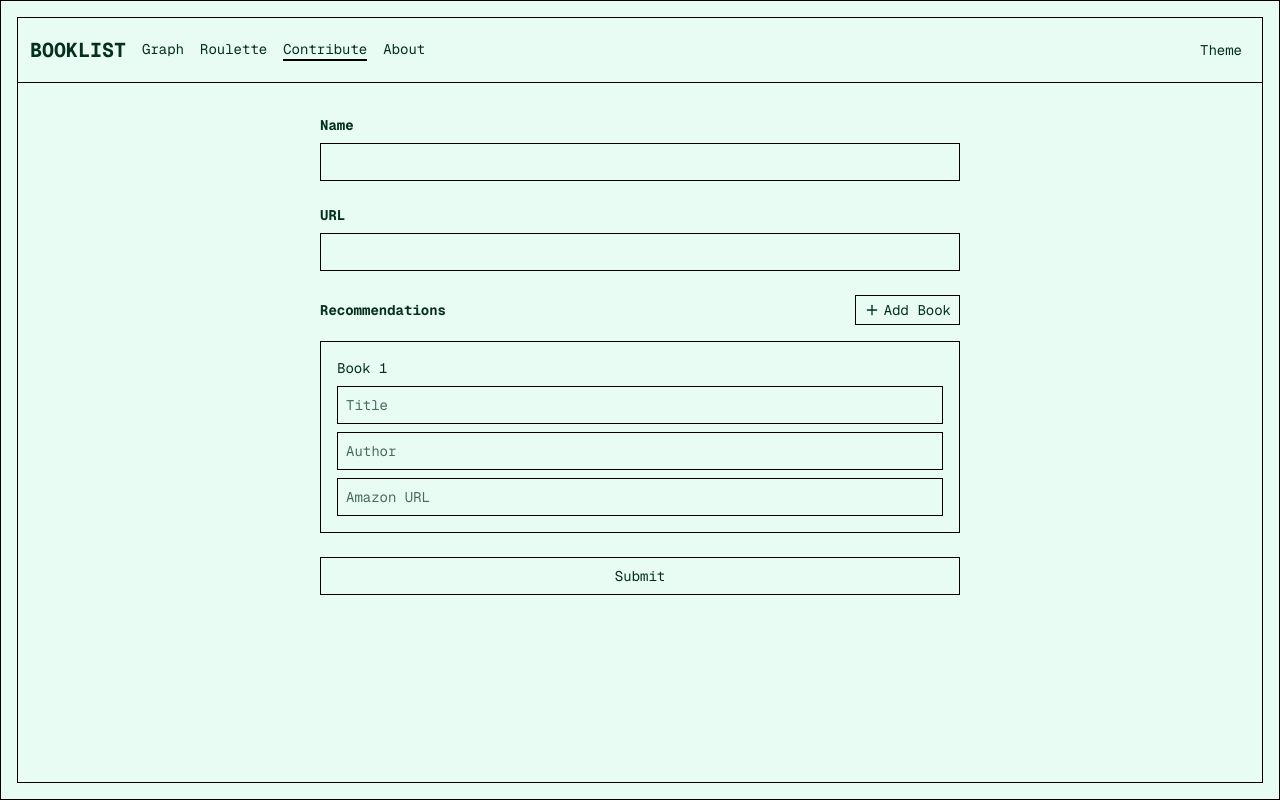
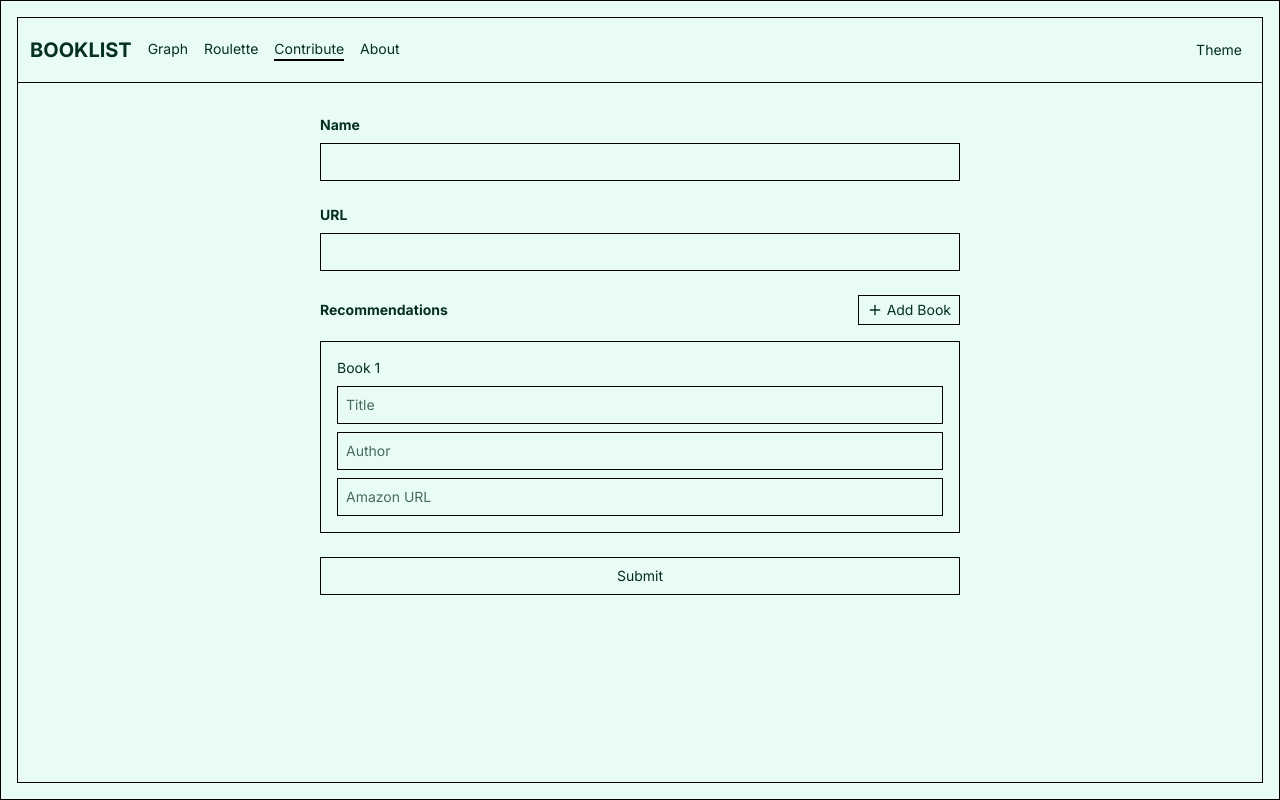
Before and after one commit to alanagoyal/booklist, a Next.js app: page /contribute in a window 1280 px wide. Built offline with nearby package versions, Linux system fonts and the light colour scheme.

Commit message:
change font to inter

```diff
--- a/app/layout.tsx
+++ b/app/layout.tsx
@@ -1,9 +1,11 @@
 import type { Metadata } from "next";
 import { siteConfig } from "@/config/site";
 import Providers from "./providers";
-import { GeistMono } from "geist/font/mono";
+import { Inter } from "next/font/google";
 import "./globals.css";
 import Header from "@/components/header";
+
+const inter = Inter({ subsets: ["latin"] });
 
 export const viewport = {
   themeColor: "#121212",
@@ -41,7 +43,7 @@ export default function RootLayout({
   children: React.ReactNode;
 }>) {
   return (
-    <html lang="en" suppressHydrationWarning className={GeistMono.className}>
+    <html lang="en" suppressHydrationWarning className={inter.className}>
       <head>
         {/* Apple-specific meta tags for status bar appearance */}
         <meta name="apple-mobile-web-app-capable" content="yes" />
--- a/tailwind.config.ts
+++ b/tailwind.config.ts
@@ -53,10 +53,10 @@ const config = {
         },
       },
       fontFamily: {
-        sans: ["Geist Mono", "monospace"],
-        serif: ["Geist Mono", "monospace"],
-        display: ["Geist Mono", "monospace"],
-        mono: ["Geist Mono", "monospace"],
+        sans: ["Inter", "sans-serif"],
+        serif: ["Inter", "serif"],
+        display: ["Inter", "sans-serif"],
+        mono: ["Inter", "sans-serif"],
       },
       borderRadius: {
         base: "var(--radius)",
```
